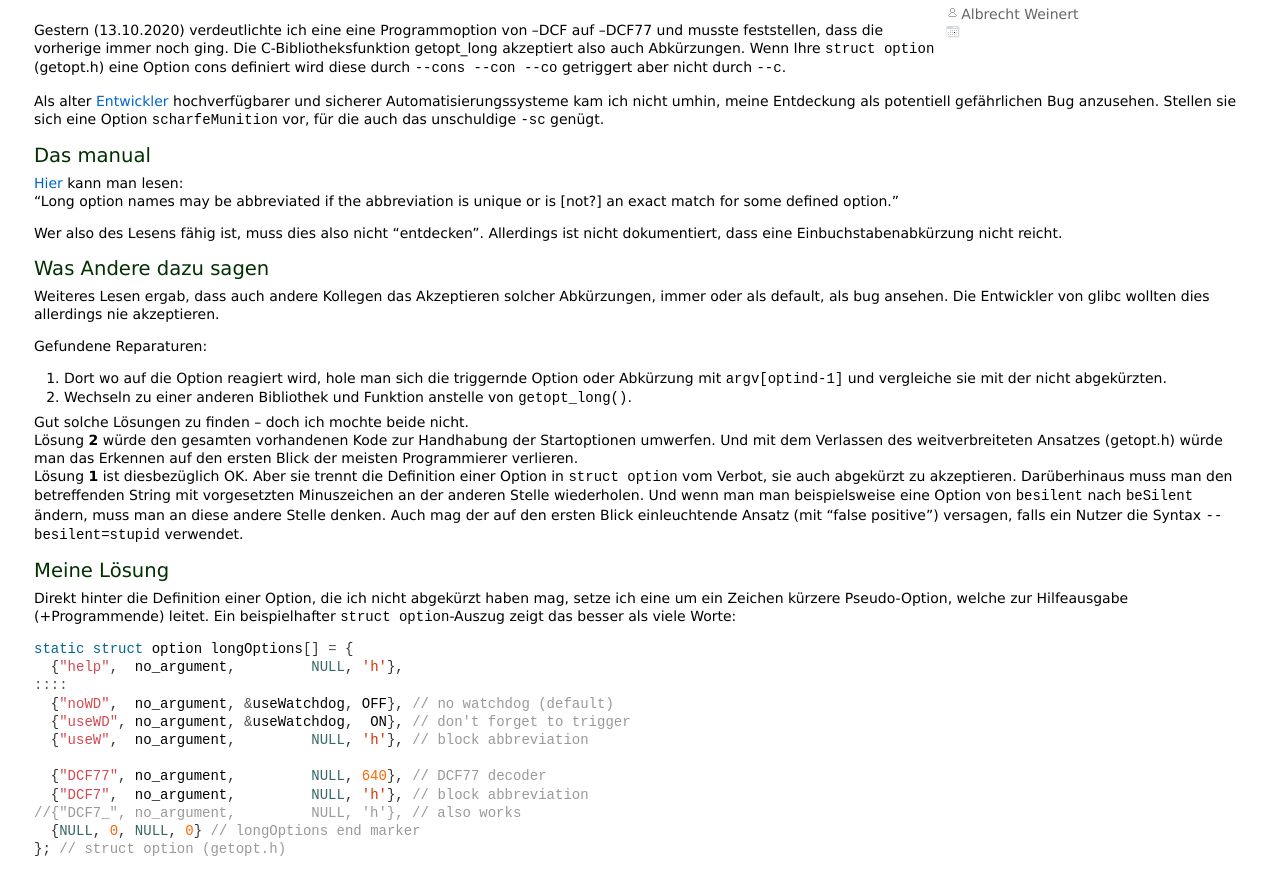
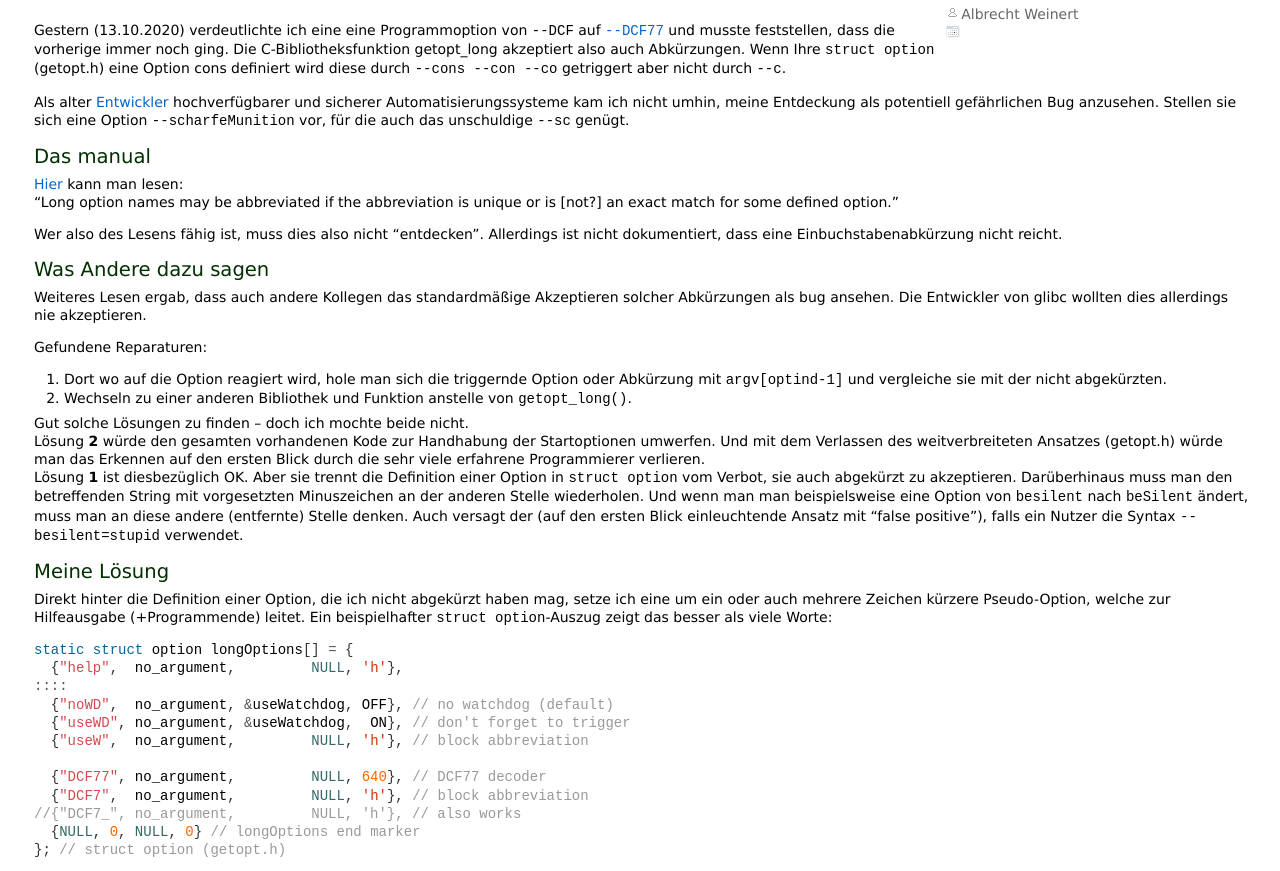
Before and after one commit to a-weinert/a-weinert.github.io, a Jekyll site: the page built from _posts/2020-10-13-getopt_longAbbreviation_de.md, in a window 1280 px wide and 1400 px high. Shown: the part 529-1400 px from the top of the window. Built offline with Jekyll 4.4.1, drawn with Linux system fonts in a browser that asks for light colours.

Commit message:
dcf77 and getopt typos

````diff
--- a/_posts/2020-10-13-getopt_longAbbreviation_de.md
+++ b/_posts/2020-10-13-getopt_longAbbreviation_de.md
@@ -9,14 +9,17 @@ lang: de
 enPage: getopt_longAbbreviation.html
 copyrightYear: 2020
 revision: 1
-reviDate: 2020-10-14
+reviDate: 2021-02-28
 itemtype: "http://schema.org/BlogPosting"
 isPost: true
 commentIssueId: 4
 commentShare:
 ---
-Gestern (13.10.2020) verdeutlichte ich eine eine Programmoption von --DCF
-auf --DCF77 und musste feststellen, dass die vorherige immer noch ging.
+Gestern (13.10.2020) verdeutlichte ich eine eine Programmoption von
+```--DCF``` auf
+[```--DCF77```](/dcf77decOnPi.html "Handling DCF77 AM signals with a Pi")
+und musste
+feststellen, dass die vorherige immer noch ging.
 Die C-Bibliotheksfunktion getopt_long akzeptiert also<!--more--> auch Abkürzungen.
 Wenn Ihre  ```struct option```
 (getopt.h) eine Option cons definiert wird diese
@@ -26,8 +29,8 @@
 Als alter [Entwickler](http://a-weinert.de/cv-pub.html) hochverfügbarer
 und sicherer Automatisierungssysteme
 kam ich nicht umhin, meine Entdeckung als potentiell gefährlichen Bug
-anzusehen. Stellen sie sich eine Option ```scharfeMunition```
-vor, für die auch das unschuldige ```-sc```
+anzusehen. Stellen sie sich eine Option ```--scharfeMunition```
+vor, für die auch das unschuldige ```--sc```
 genügt.
 
 ## Das manual
@@ -42,8 +45,8 @@ ist nicht dokumentiert, dass eine Einbuchstabenabkürzung nicht reicht.
 
 ## Was Andere dazu sagen
 
-Weiteres Lesen ergab, dass auch andere Kollegen das Akzeptieren solcher
-Abkürzungen, immer oder als default, als bug ansehen. Die Entwickler
+Weiteres Lesen ergab, dass auch andere Kollegen das standardmäßige
+Akzeptieren solcher Abkürzungen als bug ansehen. Die Entwickler
 von glibc wollten dies allerdings nie akzeptieren.
 
 Gefundene Reparaturen:
@@ -56,25 +59,24 @@ Gefundene Reparaturen:
 Gut solche Lösungen zu finden -- doch ich mochte beide nicht.
 Lösung **2** würde den gesamten vorhandenen Kode zur Handhabung der
 Startoptionen umwerfen. Und mit dem Verlassen des weitverbreiteten
-Ansatzes (getopt.h) würde man das Erkennen auf den ersten Blick der meisten
-Programmierer verlieren.
+Ansatzes (getopt.h) würde man das Erkennen auf den ersten Blick durch die
+sehr viele erfahrene Programmierer verlieren.
 Lösung **1** ist diesbezüglich OK. Aber sie trennt die Definition einer
 Option in ```struct option```
 vom Verbot, sie auch abgekürzt zu akzeptieren. Darüberhinaus muss man den
 betreffenden String mit vorgesetzten Minuszeichen an der anderen Stelle
 wiederholen. Und wenn man man beispielsweise eine Option
 von ```besilent```
-nach ```beSilent``` ändern, muss man an diese andere Stelle denken.
-Auch mag der auf den ersten Blick einleuchtende Ansatz (mit
-"false positive") versagen, falls
-ein Nutzer die Syntax ```--besilent=stupid```
+nach ```beSilent``` ändert, muss man an diese andere (entfernte) Stelle
+denken. Auch versagt der (auf den ersten Blick einleuchtende Ansatz mit
+"false positive"), falls ein Nutzer die Syntax ```--besilent=stupid```
 verwendet.
 
 ## Meine Lösung
 
 Direkt hinter die Definition einer Option, die ich nicht abgekürzt haben
-mag, setze ich eine um ein Zeichen kürzere Pseudo-Option, welche zur
-Hilfeausgabe (+Programmende) leitet.
+mag, setze ich eine um ein oder auch mehrere Zeichen kürzere Pseudo-Option,
+welche zur Hilfeausgabe (+Programmende) leitet.
 Ein beispielhafter ```struct option```-Auszug zeigt das besser als
 viele Worte:
 ```c
````
Also changed, not shown: _posts/2020-10-08-timeSyncLocNet.md (+6 -4 lines), _posts/2020-10-08-timeSyncLocNet_de.md (+5 -2 lines), _posts/2020-10-13-getopt_longAbbreviation.md (+11 -10 lines), _posts/2021-01-23-dcf77decOnPi.md (+1 -1 lines).
